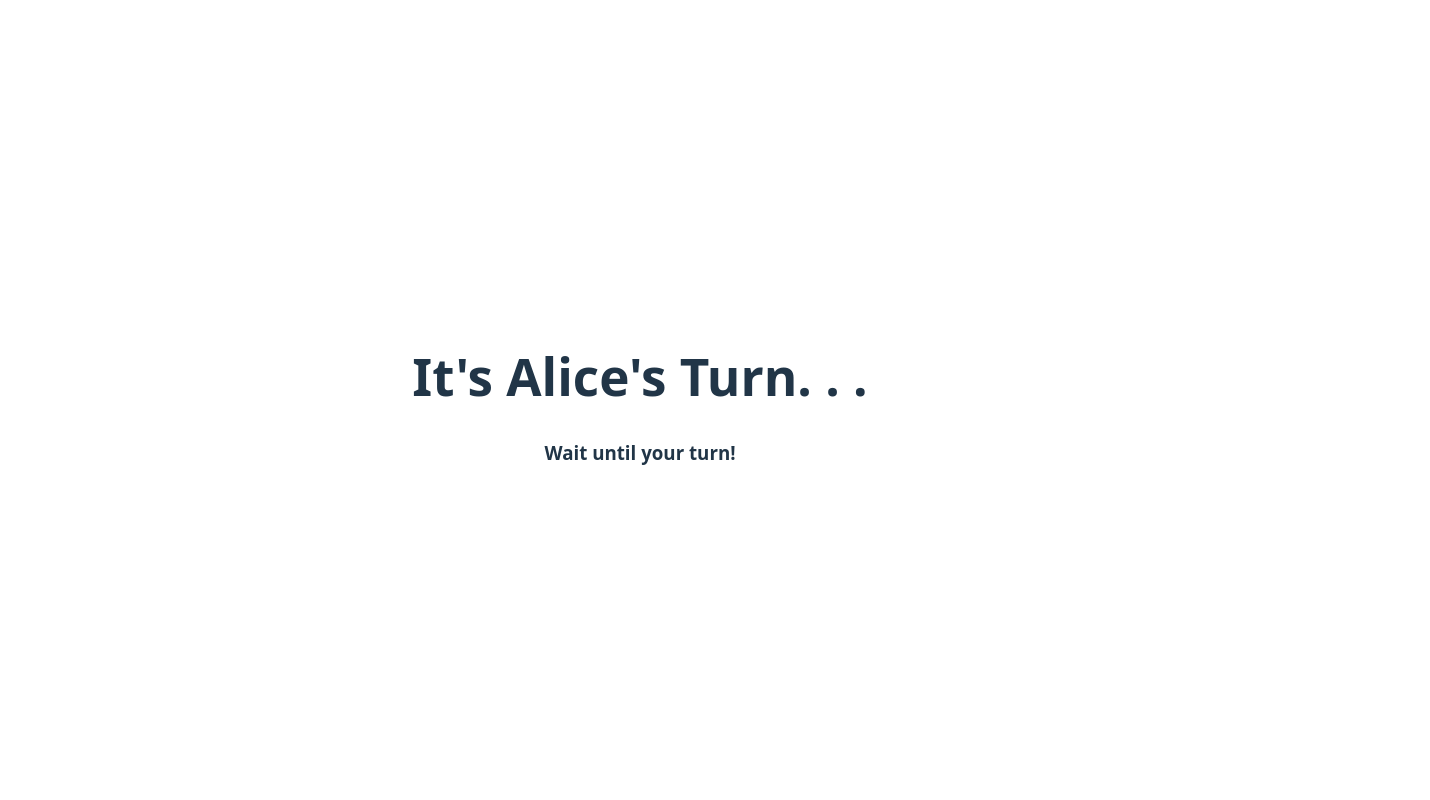
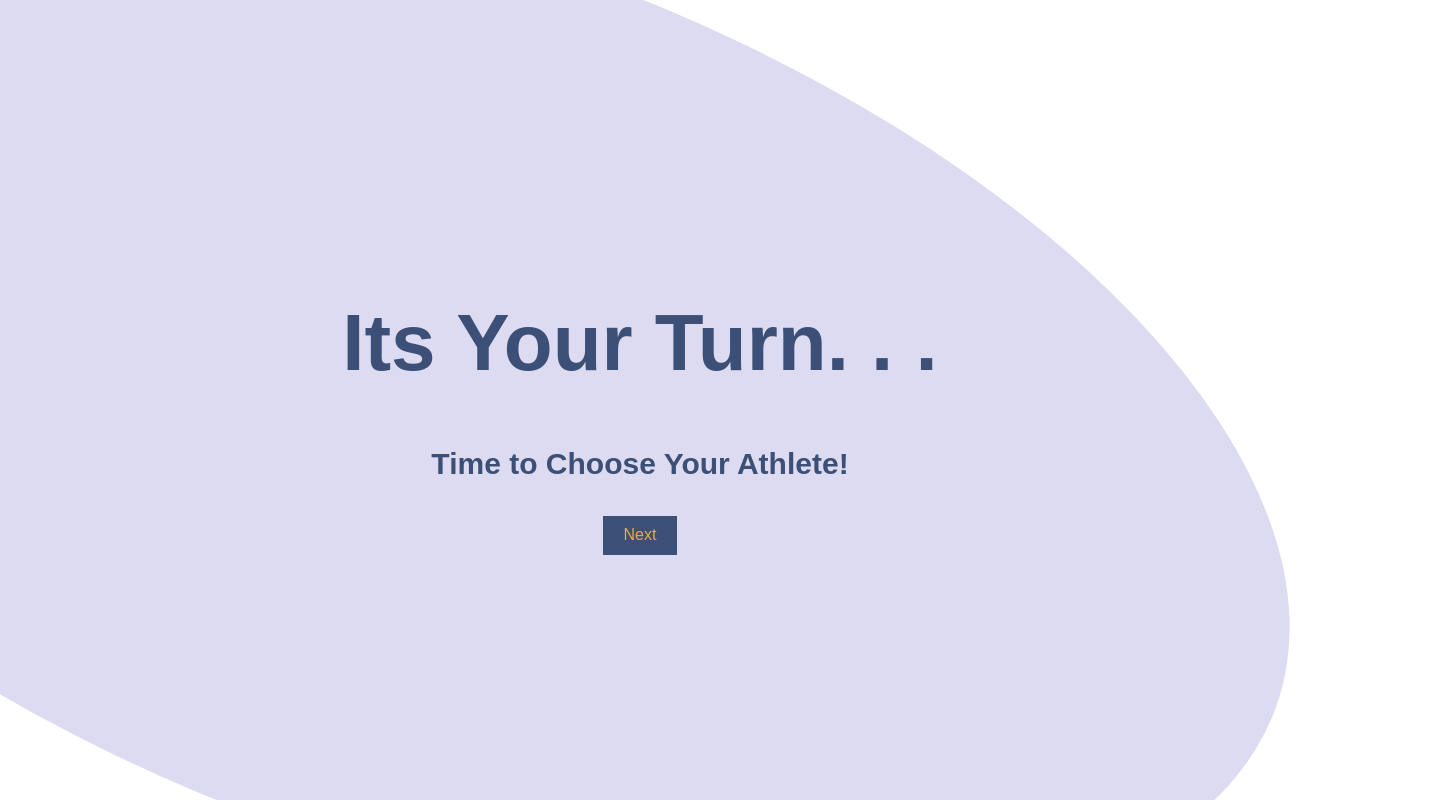
Before and after one commit to Jesus97-max/LA-Tech-Soccer-Fantasy-Draft-Project, a React (Vite) app in the folder frontend/Front End Soccer Site/: page /#/waiting in a window 1280 px wide. Shown: the top 800 px of the page, 1430 px wide, since content can reach past the window. Built offline with nearby package versions, Linux system fonts and the light colour scheme; the HTML template or start-up script is replaced by a standard one.

Commit message:
Front End Basic with Timer

```diff
--- a/frontend/Front End Soccer Site/src/App.jsx
+++ b/frontend/Front End Soccer Site/src/App.jsx
@@ -6,6 +6,7 @@ import TeamDisplay from './Pages/TeamDisplay.jsx';
 import {HashRouter as Router, Routes, Route} from 'react-router-dom';
 
 function App() {
+
   return (
     <Router>
       <Routes>
--- a/frontend/Front End Soccer Site/src/Pages/TeamDisplay.jsx
+++ b/frontend/Front End Soccer Site/src/Pages/TeamDisplay.jsx
@@ -1,3 +1,4 @@
+ import {playerList, selected} from '../global.js';
 function TeamDisplay(){
     return(
         <>
--- a/frontend/Front End Soccer Site/src/Pages/UserChoice.jsx
+++ b/frontend/Front End Soccer Site/src/Pages/UserChoice.jsx
@@ -1,3 +1,5 @@
+ import { roundCounter, playerList, athleteList, selected } from '../global.js';
+
 function UserChoice(){
     return(
         <>
--- /dev/null
+++ b/frontend/Front End Soccer Site/src/Pages/Waiting.css
@@ -0,0 +1,69 @@
+body{
+     color: rgba(60, 79, 118);
+    font-family: Arial, Helvetica, sans-serif;
+    /* background-color: rgba(72, 104, 156); */
+     overflow-y: hidden;
+     overflow-x: hidden;
+}
+
+.header{
+    font-size: 80px;
+}
+
+.subtitle{
+    font-size: 30px;
+}
+
+.nextButton{
+    /*display: none; */
+    background-color: rgba(60, 79, 118);
+    color: rgba(242, 165, 65);
+    border-radius: 0px;
+}
+
+.circle{
+    background-color: rgba(221, 219, 241);
+    border-radius: 50%;
+    height: 1800px;
+    width: 900px;
+    transform: rotate(-70deg); /* 30deg */
+    position: absolute;
+    z-index: 1;
+    top: -500px;
+    right: 400px;
+    z-index: -1;
+}
+
+.nextButton:hover{
+    color: rgb(255, 206, 137);
+    background-color: rgb(104, 154, 255);
+
+}
+
+.nextButton:active{
+    color: rgb(255, 230, 195);
+    background-color: rgb(218, 230, 255);
+
+}
+
+/* Remove the scroolbar
+  position: absolute;
+  top: -200px;
+  right: 210px;
+  width: 800px;
+  height: 1400px;
+  border-radius: 50%;
+  background: rgba(221,219,241);
+  transform: rotate(-50deg);
+  z-index: -1;
+
+
+   500px   80%* 1000px
+
+    900px 200vh  700px
+
+      30deg
+
+      1.) Find a way to make the button disappear and reappear
+      2.) Get rid of background color problem
+*/
--- a/frontend/Front End Soccer Site/src/Pages/Waiting.jsx
+++ b/frontend/Front End Soccer Site/src/Pages/Waiting.jsx
@@ -1,8 +1,52 @@
+import { playerList } from '../global.js';
+import { useState, useEffect} from 'react';
+import { Link } from "react-router-dom";
+import './Waiting.css';
+
 function Waiting(){
+
+  function endsWithS(name){
+     return (name).trim().toLowerCase().endsWith("s");
+  }
+
+
+let [idx, setIdx] = useState(0);
+let [header, setHeader] = useState("It's " + playerList[idx].name + (endsWithS(playerList[idx].name) ? "'" : "'s")  + " Turn. . .");
+let [subtitle, setSubtitle] = useState("Wait until your turn!");
+
+      //     if(idx === playerList.length-2) setHeader("Its Your Turn. . .");
+   useEffect(function(){
+    const id = setTimeout(function() {
+   // if(idx > playerList.length-2) return;
+    // console.log(idx);
+    // console.log(header);  // 0 1 2 3
+    if(idx <= playerList.length-2){ // 0 1 2
+    // setHeader("It's " + playerList[idx].name + "'s Turn. . .");
+    setHeader("It's " + playerList[idx].name + (endsWithS(playerList[idx].name) ? "'" : "'s")  + " Turn. . .");
+    setIdx(i => (i+1));
+    }
+    else if(idx == playerList.length-1){
+        setHeader("Its Your Turn. . ."); // 0 1 2 3
+        setSubtitle("Time to Choose Your Athlete!");
+    }
+}, 1000);
+    return () => clearTimeout(id); // One timer at a time
+   }, [idx, playerList.length]);
+
+   // if s is the last character in a namr
+
+//         <h1 id="waitingTitle">It's {waitPlayer}'s Turn</h1>
+// It's {playerList[idx].name}'s Turn
     return(
         <>
-        <h1>It's Alice's Turn. . .</h1>
-        <h3>Wait until your turn!</h3>
+        <div className="wrapper">
+        <div className="circle"></div>
+        <h1 className ="header">{header}</h1>
+        <h3 className ="subtitle">{subtitle}</h3>
+     <Link to="/userchoice">
+        <button className ="nextButton">Next</button>
+        </Link>
+        </div>
         </>
     );
 }
--- /dev/null
+++ b/frontend/Front End Soccer Site/src/global.js
@@ -0,0 +1,61 @@
+// Counting the amount of rounds we have
+export const roundCounter = 5;
+
+// Declaring Athelete Class
+export class Athlete {
+  constructor(statOne, statTwo, statThree, statFour, pointCost, id) {
+    this.statOne = statOne;
+    this.statTwo = statTwo;
+    this.statThree = statThree;
+    this.statFour = statFour;
+    this.pointCost = pointCost;
+    this.id = id;
+  }
+}
+
+// Declaring Player Class
+export class Player {
+  constructor(name, team = [], pointSpend, id) {
+    this.name = name;
+    this.team = team;
+    this.pointSpend = pointSpend;
+    this.id = id;
+  }
+}
+
+// Declaring all Atheletes
+const a0  = new Athlete('#','#','#','#',12, 0);
+const a1  = new Athlete('#','#','#','#',15, 1);
+const a2  = new Athlete('#','#','#','#', 7, 2);
+const a3  = new Athlete('#','#','#','#',19, 3);
+const a4  = new Athlete('#','#','#','#',23, 4);
+const a5  = new Athlete('#','#','#','#', 9, 5);
+const a6  = new Athlete('#','#','#','#',14, 6);
+const a7  = new Athlete('#','#','#','#',17, 7);
+const a8  = new Athlete('#','#','#','#',21, 8);
+const a9  = new Athlete('#','#','#','#', 8, 9);
+const a10 = new Athlete('#','#','#','#',25,10);
+const a11 = new Athlete('#','#','#','#', 6,11);
+const a12 = new Athlete('#','#','#','#',13,12);
+const a13 = new Athlete('#','#','#','#',20,13);
+const a14 = new Athlete('#','#','#','#',11,14);
+const a15 = new Athlete('#','#','#','#',16,15);
+const a16 = new Athlete('#','#','#','#',18,16);
+const a17 = new Athlete('#','#','#','#',10,17);
+const a18 = new Athlete('#','#','#','#',22,18);
+const a19 = new Athlete('#','#','#','#',24,19);
+
+export const athleteList = [
+  a0,a1,a2,a3,a4,a5,a6,a7,a8,a9,a10,a11,a12,a13,a14,a15,a16,a17,a18,a19
+];
+
+// Delaring All Players
+const p0 = new Player("Alice", [a1,a7,a8,a10,a19], 100, 0, false);
+const p1 = new Player("Noah",  [a2,a5,a11,a14,a15], 200, 1, false);
+const p2 = new Player("James", [a3,a9,a12,a18,a13], 300, 2, false);
+const p3 = new Player(" ", [], 300, 3, false);
+
+export const playerList = [p0,p1,p2,p3];
+
+// Athletes that are already on a team
+export const selected = new Set([a1,a7,a8,a10,a19,a2,a5,a11,a14,a15,a3,a9,a12,a18,a13]);
```
